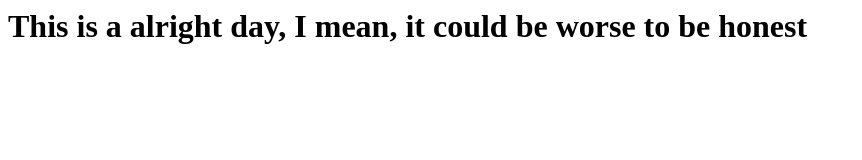
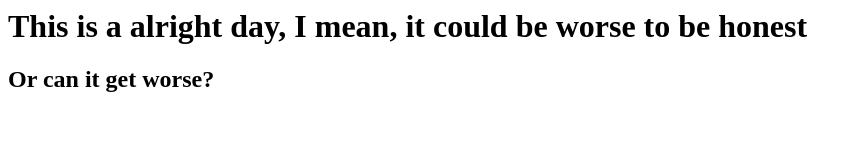
Before and after one commit to lstefanowicz/week-four-two, a plain HTML site: page index.html in a window 1280 px wide. Shown: the whole page, without its empty margins (0-862 px from the left). Drawn offline with Linux system fonts and the light colour scheme.

Commit message:
added a 2nd header

```diff
--- a/index.html
+++ b/index.html
@@ -1 +1,2 @@
 <h1> This is a alright day, I mean, it could be worse to be honest</h1>
+<h2>Or can it get worse?</h2>
```
